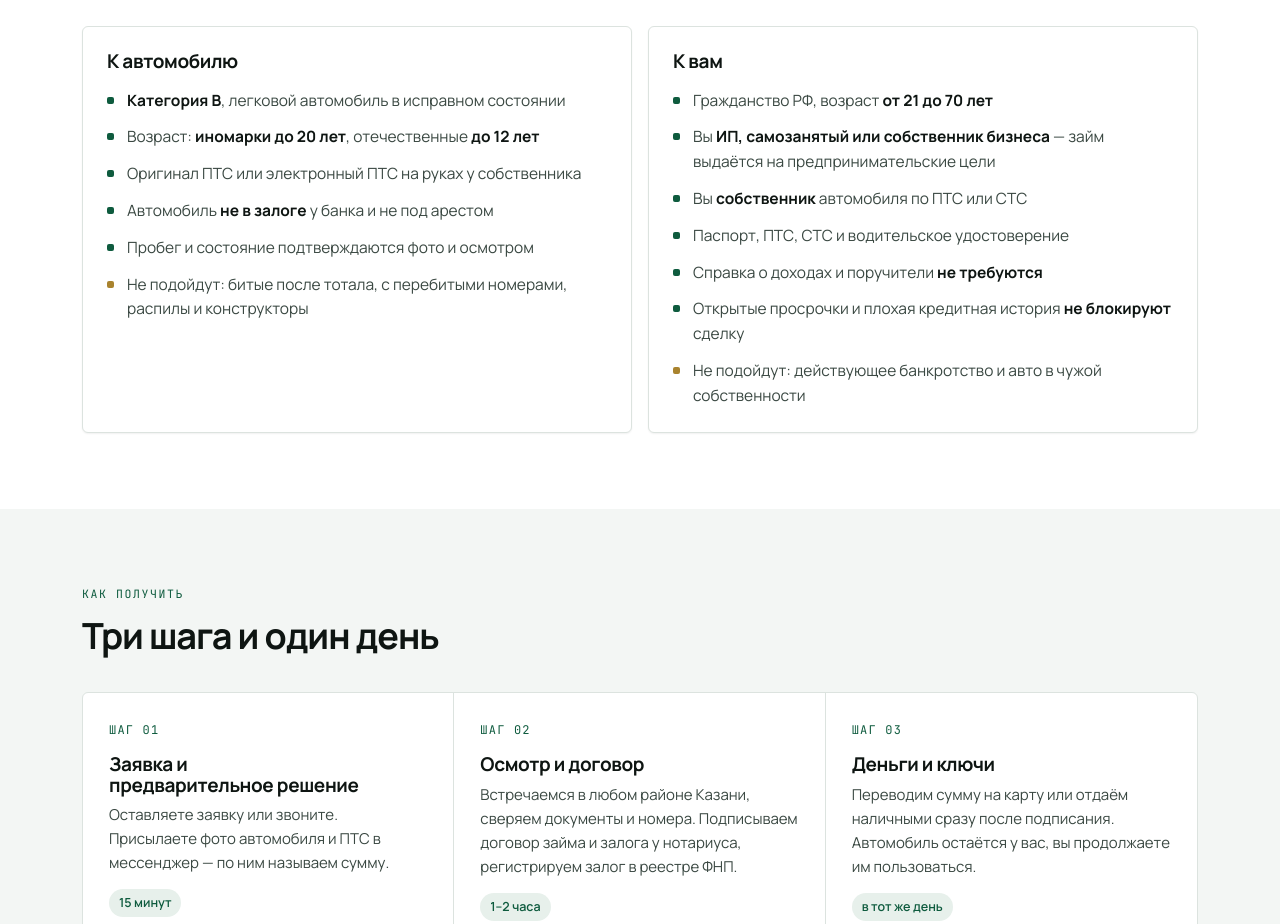
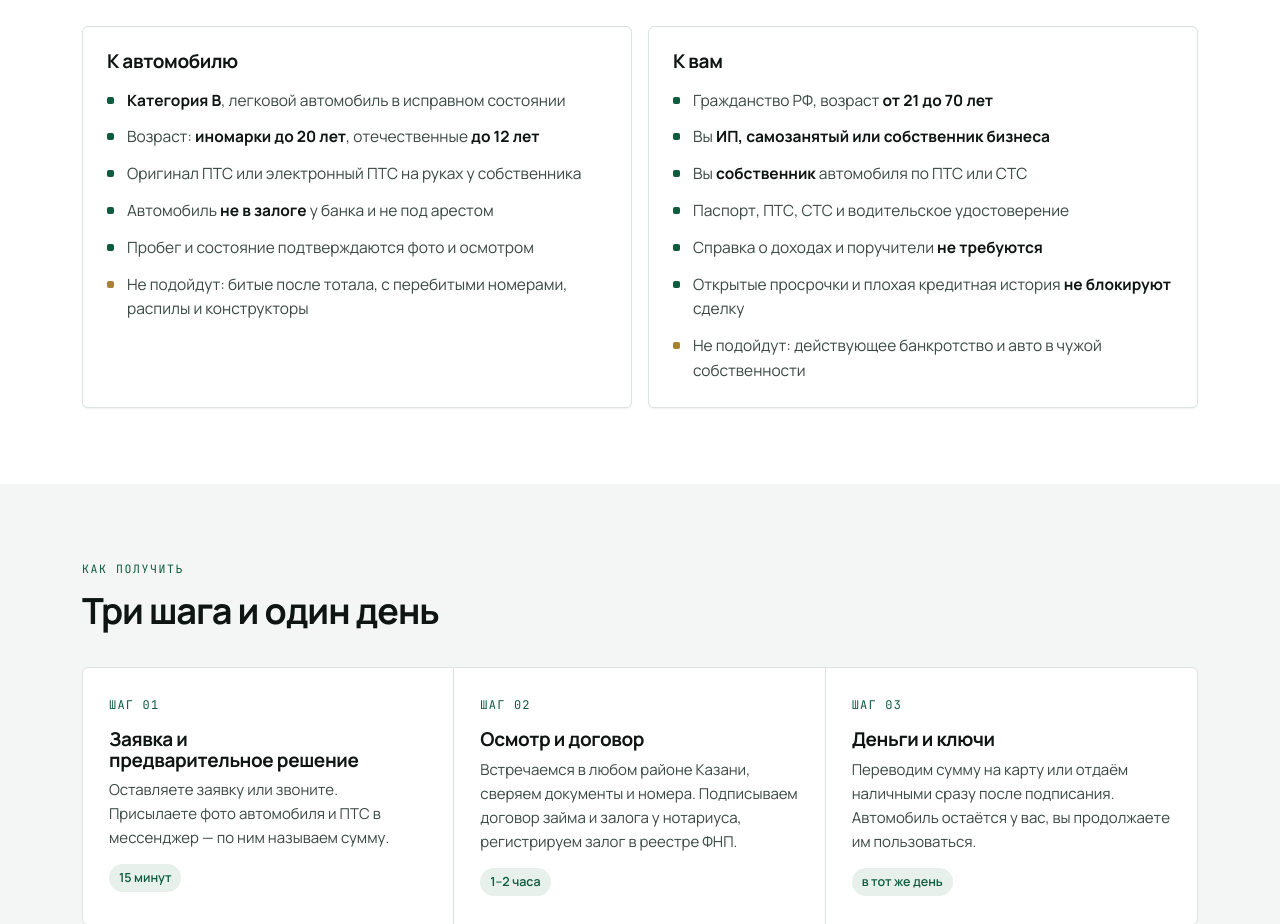
Before and after one commit to Gandaev-a/tulpar-finance, a plain HTML site: page index.html in a window 1280 px wide. Shown: the part 2180-3104 px from the top of the page. Drawn offline with Linux system fonts and the light colour scheme; a web font is replaced by a local one.

Commit message:
Убрать повтор о цели займа из требований

```diff
--- a/index.html
+++ b/index.html
@@ -522,7 +522,7 @@ footer a:hover{color:#fff}
         <h3 style="margin-bottom:16px">К вам</h3>
         <ul class="req-list">
           <li>Гражданство РФ, возраст <strong>от 21 до 70 лет</strong></li>
-          <li>Вы <strong>ИП, самозанятый или собственник бизнеса</strong> — займ выдаётся на предпринимательские цели</li>
+          <li>Вы <strong>ИП, самозанятый или собственник бизнеса</strong></li>
           <li>Вы <strong>собственник</strong> автомобиля по ПТС или СТС</li>
           <li>Паспорт, ПТС, СТС и водительское удостоверение</li>
           <li>Справка о доходах и поручители <strong>не требуются</strong></li>
```
